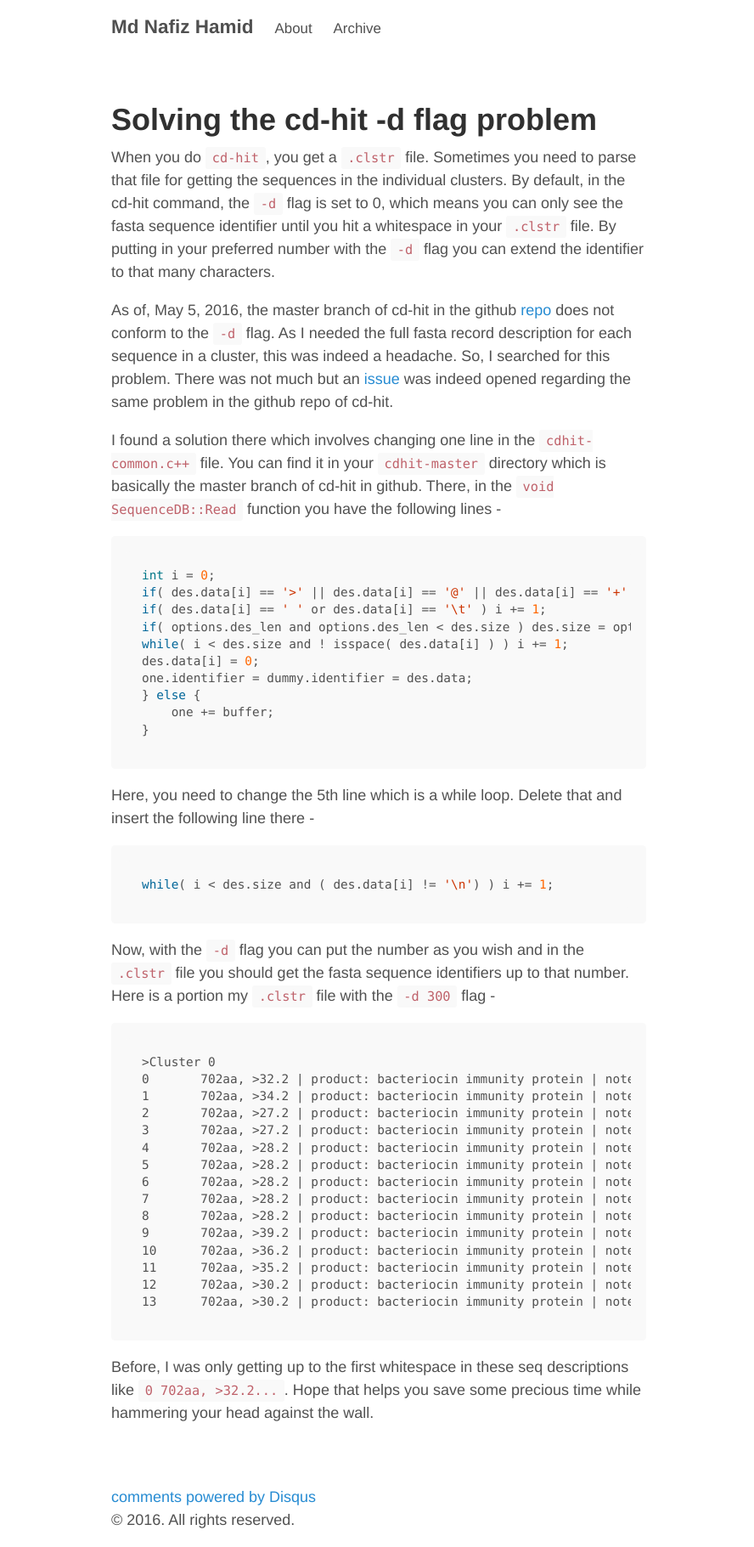
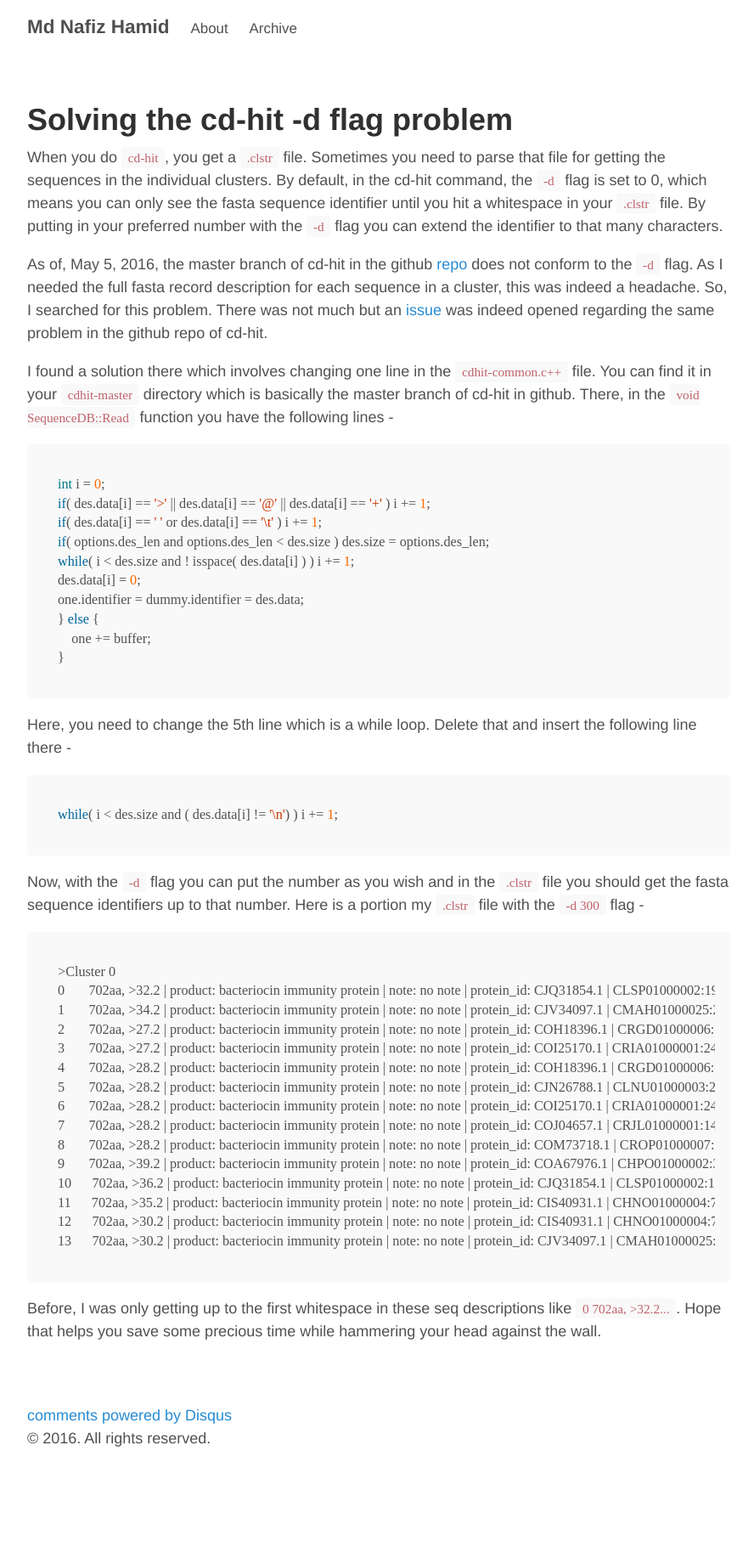
Before and after one commit to nafizh/nafizh.github.io, a Jekyll site: the page built from _posts/2016-5-10-cdhit-problem.md, in a window 1280 px wide. Shown: the whole page at 85% size, without its empty margins (194-1082 px from the left). Built offline with Jekyll 4.4.1, drawn with Linux system fonts in a browser that asks for light colours; comment, search, counter and statistics services are not loaded; after the commit the page ends 1725 px from its top, so only the background shows below that.

Commit message:
solved scroll bar

````diff
--- a/_posts/2016-5-10-cdhit-problem.md
+++ b/_posts/2016-5-10-cdhit-problem.md
@@ -31,22 +31,21 @@
 
 Now, with the `-d` flag you can put the number as you wish and in the `.clstr` file you should get the fasta sequence identifiers up to that number. Here is a portion my `.clstr` file with the `-d 300` flag -
 
-```
->Cluster 0
-0       702aa, >32.2 | product: bacteriocin immunity protein | note: no note | protein_id: CJQ31854.1 | CLSP01000002:19049-21157 | immunity... *
-1       702aa, >34.2 | product: bacteriocin immunity protein | note: no note | protein_id: CJV34097.1 | CMAH01000025:21097-23205 | immunity... at 99.57%
-2       702aa, >27.2 | product: bacteriocin immunity protein | note: no note | protein_id: COH18396.1 | CRGD01000006:80660-82768 | immunity... at 99.43%
-3       702aa, >27.2 | product: bacteriocin immunity protein | note: no note | protein_id: COI25170.1 | CRIA01000001:244000-246108 | immunity... at 99.86%
-4       702aa, >28.2 | product: bacteriocin immunity protein | note: no note | protein_id: COH18396.1 | CRGD01000006:80660-82768 | immunity... at 99.43%
-5       702aa, >28.2 | product: bacteriocin immunity protein | note: no note | protein_id: CJN26788.1 | CLNU01000003:29923-32031 | immunity... at 99.72%
-6       702aa, >28.2 | product: bacteriocin immunity protein | note: no note | protein_id: COI25170.1 | CRIA01000001:244000-246108 | immunity... at 99.86%
-7       702aa, >28.2 | product: bacteriocin immunity protein | note: no note | protein_id: COJ04657.1 | CRJL01000001:149015-151123 | immunity... at 99.72%
-8       702aa, >28.2 | product: bacteriocin immunity protein | note: no note | protein_id: COM73718.1 | CROP01000007:61006-63114 | immunity... at 99.72%
-9       702aa, >39.2 | product: bacteriocin immunity protein | note: no note | protein_id: COA67976.1 | CHPO01000002:36267-38375 | immunity... at 97.58%
-10      702aa, >36.2 | product: bacteriocin immunity protein | note: no note | protein_id: CJQ31854.1 | CLSP01000002:19049-21157 | immunity... at 100.00%
-11      702aa, >35.2 | product: bacteriocin immunity protein | note: no note | protein_id: CIS40931.1 | CHNO01000004:74173-76281 | immunity... at 99.72%
-12      702aa, >30.2 | product: bacteriocin immunity protein | note: no note | protein_id: CIS40931.1 | CHNO01000004:74173-76281 | immunity... at 99.72%
-13      702aa, >30.2 | product: bacteriocin immunity protein | note: no note | protein_id: CJV34097.1 | CMAH01000025:21097-23205 | immunity... at 99.57%
-```
+    >Cluster 0
+    0       702aa, >32.2 | product: bacteriocin immunity protein | note: no note | protein_id: CJQ31854.1 | CLSP01000002:19049-21157 | immunity... *
+    1       702aa, >34.2 | product: bacteriocin immunity protein | note: no note | protein_id: CJV34097.1 | CMAH01000025:21097-23205 | immunity... at 99.57%
+    2       702aa, >27.2 | product: bacteriocin immunity protein | note: no note | protein_id: COH18396.1 | CRGD01000006:80660-82768 | immunity... at 99.43%
+    3       702aa, >27.2 | product: bacteriocin immunity protein | note: no note | protein_id: COI25170.1 | CRIA01000001:244000-246108 | immunity... at 99.86%
+    4       702aa, >28.2 | product: bacteriocin immunity protein | note: no note | protein_id: COH18396.1 | CRGD01000006:80660-82768 | immunity... at 99.43%
+    5       702aa, >28.2 | product: bacteriocin immunity protein | note: no note | protein_id: CJN26788.1 | CLNU01000003:29923-32031 | immunity... at 99.72%
+    6       702aa, >28.2 | product: bacteriocin immunity protein | note: no note | protein_id: COI25170.1 | CRIA01000001:244000-246108 | immunity... at 99.86%
+    7       702aa, >28.2 | product: bacteriocin immunity protein | note: no note | protein_id: COJ04657.1 | CRJL01000001:149015-151123 | immunity... at 99.72%
+    8       702aa, >28.2 | product: bacteriocin immunity protein | note: no note | protein_id: COM73718.1 | CROP01000007:61006-63114 | immunity... at 99.72%
+    9       702aa, >39.2 | product: bacteriocin immunity protein | note: no note | protein_id: COA67976.1 | CHPO01000002:36267-38375 | immunity... at 97.58%
+    10      702aa, >36.2 | product: bacteriocin immunity protein | note: no note | protein_id: CJQ31854.1 | CLSP01000002:19049-21157 | immunity... at 100.00%
+    11      702aa, >35.2 | product: bacteriocin immunity protein | note: no note | protein_id: CIS40931.1 | CHNO01000004:74173-76281 | immunity... at 99.72%
+    12      702aa, >30.2 | product: bacteriocin immunity protein | note: no note | protein_id: CIS40931.1 | CHNO01000004:74173-76281 | immunity... at 99.72%
+    13      702aa, >30.2 | product: bacteriocin immunity protein | note: no note | protein_id: CJV34097.1 | CMAH01000025:21097-23205 | immunity... at 99.57%
+
 
 Before, I was only getting up to the first whitespace in these seq descriptions like `0     702aa, >32.2...`. Hope that helps you save some precious time while hammering your head against the wall.
--- a/_sass/_base.scss
+++ b/_sass/_base.scss
@@ -15,8 +15,10 @@
 }
 
 html {
-  font-family: "Helvetica Neue", Helvetica, Arial, sans-serif;
-  font-size: 16px;
+  font-family: "Helvetica Neue", Helvetica, Arial, sans-serif; //default
+  //font-family: "Inconsolata";
+  font-size: 16px; //default
+  //font-size: 25px;
   line-height: 1.5;
 
   @media (min-width: 38em) {
--- a/_sass/_code.scss
+++ b/_sass/_code.scss
@@ -5,15 +5,20 @@
 
 code,
 pre {
-  font-family: Menlo, Monaco, "Courier New", monospace;
+  //font-family: Menlo, Monaco, "Courier New", monospace;
+  font-family: "Inconsolata";
+  overflow: auto; // my code - solved the scroll bar problem when text overflowed
 }
 
 code {
   padding: .25em .5em;
-  font-size: 85%;
+  font-size: 85%; //default
+  //font-size: 100%;
   color: #bf616a;
   background-color: #f9f9f9;
-  border-radius: 3px;
+  border-radius: 3px; //default
+  //border-radius: 5px;
+  //overflow: scroll;
 }
 
 pre {
@@ -26,20 +31,24 @@
   font-size: 100%;
   color: inherit;
   background-color: transparent;
+  //overflow: scroll;
 }
 
 // Pygments via Jekyll
 .highlight {
   padding: 1rem;
   margin-bottom: 1rem;
-  font-size: .8rem;
+  //font-size: .8rem; //default
+  font-size: .9rem;
   line-height: 1.4;
   background-color: #f9f9f9;
-  border-radius: .25rem;
+  border-radius: .25rem; //default
+  //border-radius: .10rem;
 
   pre {
     margin-bottom: 0;
-    overflow-x: auto;
+    overflow-x: auto; //default
+    //overflow: scroll;
   }
 
   .lineno {
--- a/_sass/_layout.scss
+++ b/_sass/_layout.scss
@@ -3,11 +3,13 @@
 // Styles for managing the structural hierarchy of the site.
 
 .container {
-  max-width: 38rem;
+  //max-width: 38rem;
+  max-width: 49rem;
   padding-left:  1.5rem;
   padding-right: 1.5rem;
   margin-left:  auto;
   margin-right: auto;
+  //overflow:inherit;
 }
 
 footer {
````
